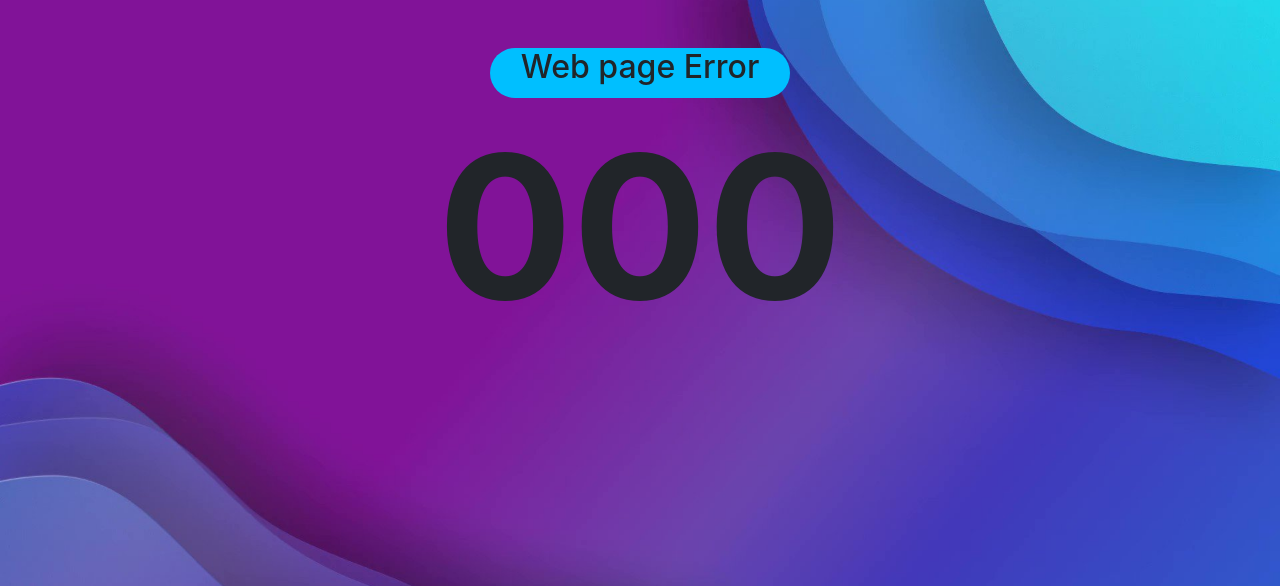
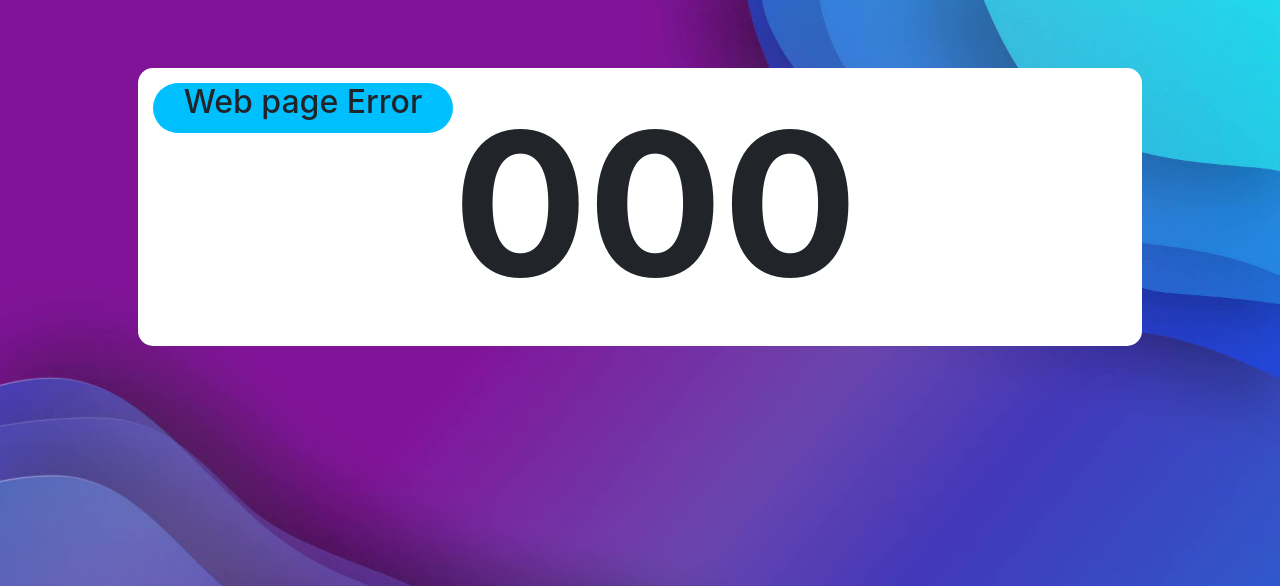
Before and after one commit to MUHAMMEDFAISALKC/schoobook, a Flask app: template templates/applogy.html in a window 1280 px wide. Shown: the part 76-662 px from the top of the page. Run offline with Flask 2, Linux system fonts and the light colour scheme; the template is opened without the code that fills it: most values are stand-ins (such as "Sample title", 1, 10 or a date in 2020); some libraries are stand-ins or nearby versions.

Commit message:
Update applogy.html

```diff
--- a/templates/applogy.html
+++ b/templates/applogy.html
@@ -5,7 +5,9 @@
 {% endblock %}
 
 {% block main %}
-    <center><h2 class="applogy">Web page Error</h2></center>
-    <h1 style="font-size:200px; font-weight: bold">{{code}}</h1>
-    <h1>{{error}}</h1>
+    <div class="backgrd">
+        <center><h2 class="applogy">Web page Error</h2></center>
+        <h1 style="font-size:200px; font-weight: bold">{{code}}</h1>
+        <h1>{{error}}</h1>
+    </div>
 {% endblock %}
```
